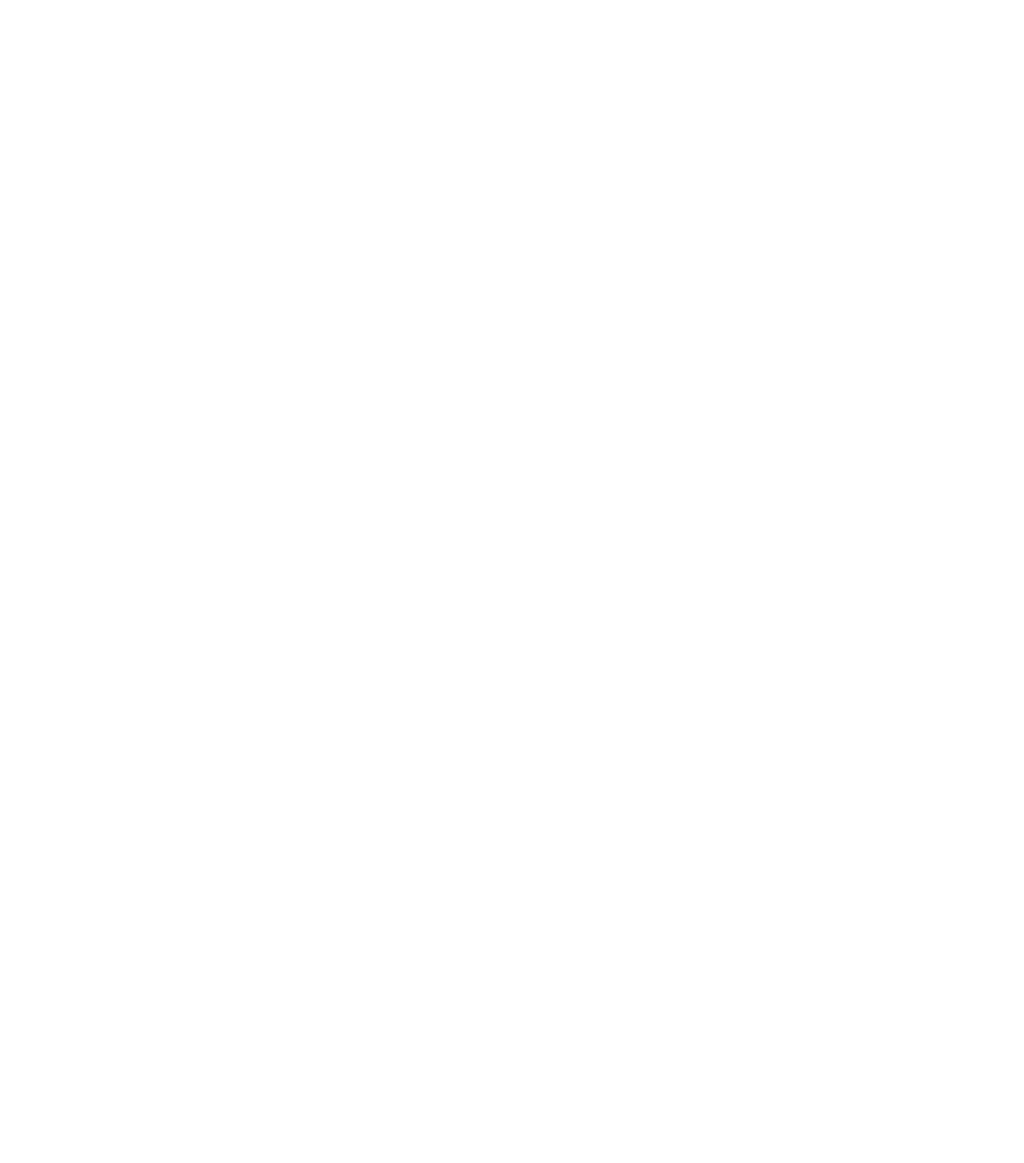
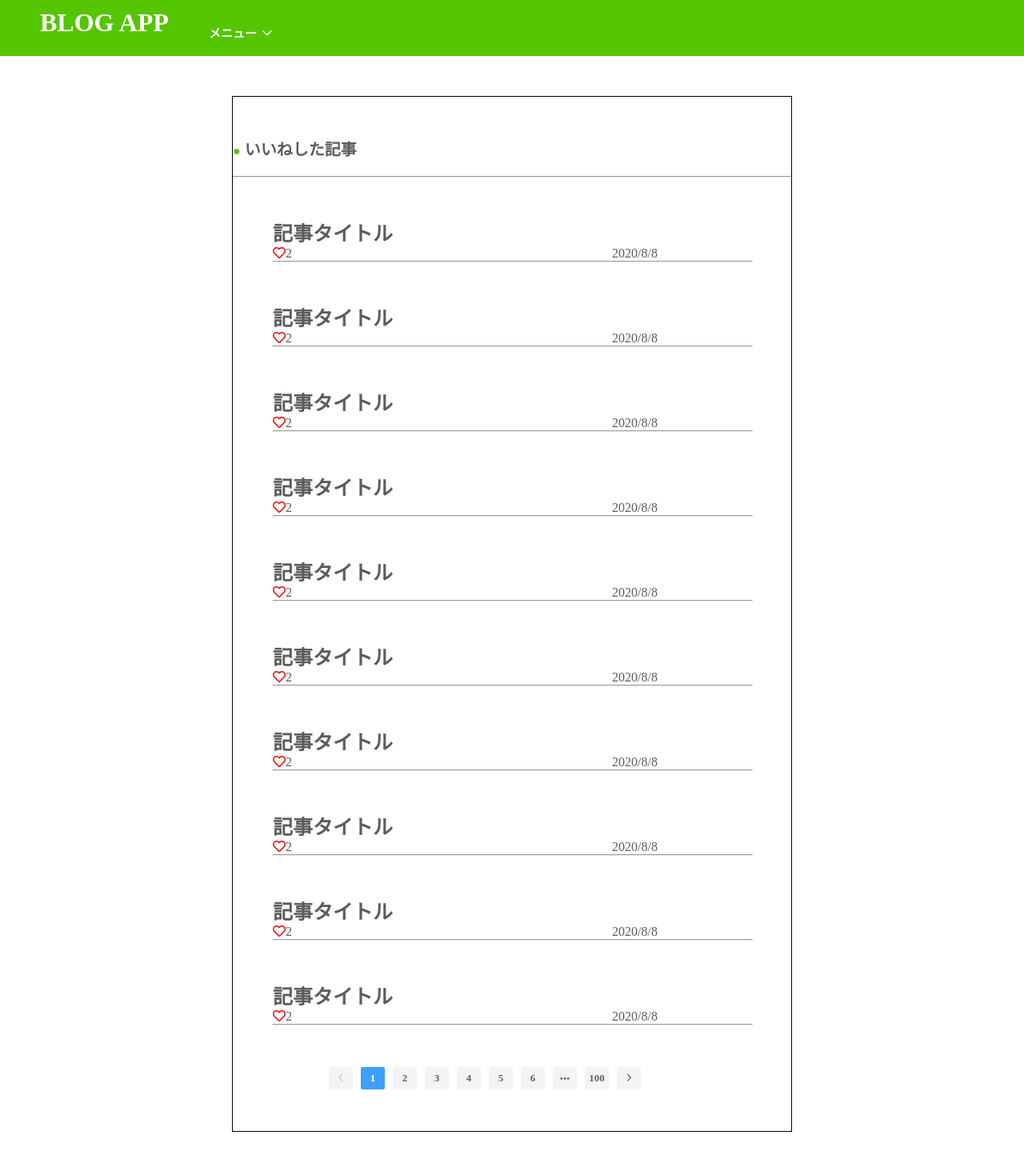
Before and after one commit to yusuke39/BlogApplication, a Vue app in the folder web/: page /goodArticle in a window 1280 px wide. Shown: the top 1454 px of the page at 80% size. Before the commit the page ends 800 px from the top, so only its background shows below. Built offline with nearby package versions, Linux system fonts and the light colour scheme.

Commit message:
いいねした記事一覧

```diff
--- a/web/src/router/router.js
+++ b/web/src/router/router.js
@@ -1,12 +1,13 @@
 import Vue from 'vue'
 import VueRouter from 'vue-router'
 const AdminLogin = () => import(/* webpackChunkName: 'AdminLogin' */ '../views/adminLogin.vue')
-const NewUserRegister = () => import(/* webpackChunkName: 'AdminLogin' */ '../views/newUserRegister.vue')
-const MainTop = () => import(/* webpackChunkName: 'AdminLogin' */ '../views/mainTop.vue')
-const Blog = () => import(/* webpackChunkName: 'AdminLogin' */ '../views/blog.vue')
-const AdminTop = () => import(/* webpackChunkName: 'AdminLogin' */ '../views/adminTop.vue')
-const EditArticle = () => import(/* webpackChunkName: 'AdminLogin' */ '../views/editArticle.vue')
-const EditAdmin = () => import(/* webpackChunkName: 'AdminLogin' */ '../views/editAdmin.vue')
+const NewUserRegister = () => import(/* webpackChunkName: 'NewUserRegister' */ '../views/newUserRegister.vue')
+const MainTop = () => import(/* webpackChunkName: 'MainTop' */ '../views/mainTop.vue')
+const Blog = () => import(/* webpackChunkName: 'Blog' */ '../views/blog.vue')
+const AdminTop = () => import(/* webpackChunkName: 'AdminTop' */ '../views/adminTop.vue')
+const EditArticle = () => import(/* webpackChunkName: 'EditArticle' */ '../views/editArticle.vue')
+const EditAdmin = () => import(/* webpackChunkName: 'EditAdmin' */ '../views/editAdmin')
+const GoodArticle = () => import(/* webpackChunkName: 'GoodArticle' */ '../views/goodArticle')
 
 Vue.use(VueRouter)
 
@@ -45,6 +46,11 @@ const routes = [
     path: '/editAdmin',
     name: 'editAdmin',
     component: EditAdmin
+  },
+  {
+    path: '/goodArticle',
+    name: 'goodArticle',
+    component: GoodArticle
   }
 ]
 
--- a/web/src/views/adminTop.vue
+++ b/web/src/views/adminTop.vue
@@ -150,7 +150,7 @@
   </div>
 </template>
 
-<script>
+<script scoped>
 import AdminHeader from './adminHeader'
 export default {
   data () {
--- /dev/null
+++ b/web/src/views/goodArticle.vue
@@ -0,0 +1,183 @@
+<template>
+  <div>
+    <admin-header></admin-header>
+    <div class="good-news-wrapper">
+      <span class="ball">●</span>
+      <span class="sentence">いいねした記事</span>
+      <hr class="line">
+      <div class="article-box">
+        <router-link to="/articleDetail">
+          <div class="blog-detail-box">
+            <div class="blog-title">記事タイトル</div>
+            <i class="far fa-heart"></i>
+            <span>2</span>
+            <span class="create-date">2020/8/8</span>
+          </div>
+        </router-link>
+        <hr class="article-line">
+        <router-link to="/articleDetail">
+          <div class="blog-detail-box">
+            <div class="blog-title">記事タイトル</div>
+            <i class="far fa-heart"></i>
+            <span>2</span>
+            <span class="create-date">2020/8/8</span>
+          </div>
+        </router-link>
+        <hr class="article-line">
+        <router-link to="/articleDetail">
+          <div class="blog-detail-box">
+            <div class="blog-title">記事タイトル</div>
+            <i class="far fa-heart"></i>
+            <span>2</span>
+            <span class="create-date">2020/8/8</span>
+          </div>
+        </router-link>
+        <hr class="article-line">
+        <router-link to="/articleDetail">
+          <div class="blog-detail-box">
+            <div class="blog-title">記事タイトル</div>
+            <i class="far fa-heart"></i>
+            <span>2</span>
+            <span class="create-date">2020/8/8</span>
+          </div>
+        </router-link>
+        <hr class="article-line">
+        <router-link to="/articleDetail">
+          <div class="blog-detail-box">
+            <div class="blog-title">記事タイトル</div>
+            <i class="far fa-heart"></i>
+            <span>2</span>
+            <span class="create-date">2020/8/8</span>
+          </div>
+        </router-link>
+        <hr class="article-line">
+        <router-link to="/articleDetail">
+          <div class="blog-detail-box">
+            <div class="blog-title">記事タイトル</div>
+            <i class="far fa-heart"></i>
+            <span>2</span>
+            <span class="create-date">2020/8/8</span>
+          </div>
+        </router-link>
+        <hr class="article-line">
+        <router-link to="/articleDetail">
+          <div class="blog-detail-box">
+            <div class="blog-title">記事タイトル</div>
+            <i class="far fa-heart"></i>
+            <span>2</span>
+            <span class="create-date">2020/8/8</span>
+          </div>
+        </router-link>
+        <hr class="article-line">
+        <router-link to="/articleDetail">
+          <div class="blog-detail-box">
+            <div class="blog-title">記事タイトル</div>
+            <i class="far fa-heart"></i>
+            <span>2</span>
+            <span class="create-date">2020/8/8</span>
+          </div>
+        </router-link>
+        <hr class="article-line">
+        <router-link to="/articleDetail">
+          <div class="blog-detail-box">
+            <div class="blog-title">記事タイトル</div>
+            <i class="far fa-heart"></i>
+            <span>2</span>
+            <span class="create-date">2020/8/8</span>
+          </div>
+        </router-link>
+        <hr class="article-line">
+        <router-link to="/articleDetail">
+          <div class="blog-detail-box">
+            <div class="blog-title">記事タイトル</div>
+            <i class="far fa-heart"></i>
+            <span>2</span>
+            <span class="create-date">2020/8/8</span>
+          </div>
+        </router-link>
+        <hr class="article-line">
+        <el-pagination
+          class="good-news-pagination"
+          background
+          layout="prev, pager, next"
+          :total="1000">
+        </el-pagination>
+      </div>
+    </div>
+  </div>
+</template>
+
+<script>
+import AdminHeader from './adminHeader'
+export default {
+  components: {
+    AdminHeader
+  },
+  template: '<admin-header>'
+}
+</script>
+
+<style scoped>
+  .good-news-wrapper {
+    width: 700px;
+    height: auto;
+    border: solid 1px;
+    margin: 50px auto 100px;
+    padding: 50px 0px 0px 0px;
+  }
+
+  .line {
+    margin-top: 20px;
+  }
+
+  .ball {
+    color: #55C500;
+    margin-top: 30px;
+  }
+
+  .sentence {
+    color: #5F5B5B;
+    margin-left: 5px;
+    font-weight: bold;
+    font-size: 20px;
+  }
+
+  .article-box {
+    width: 600px;
+    height: auto;
+    margin-top: 50px;
+    margin-left: 50px;
+  }
+
+  .blog-title {
+    color: #5F5B5B;
+    font-size: 25px;
+    font-weight: bold;
+  }
+
+  .blog-line {
+    margin-bottom: 50px;
+  }
+
+  .fa-heart {
+  color: red;
+  }
+
+  .create-date {
+  margin-left: 400px;
+  }
+
+  a {
+    text-decoration: none;
+    color: #5F5B5B;
+  }
+
+  .article-line {
+    margin-bottom: 50px;
+  }
+
+  .good-news-pagination {
+    margin-left: 60px;
+    margin-bottom: 50px;
+  }
+</style>
```
